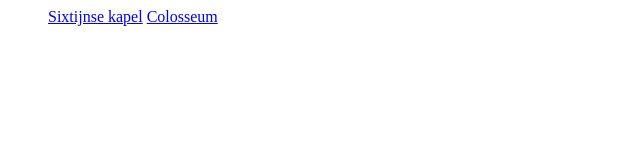
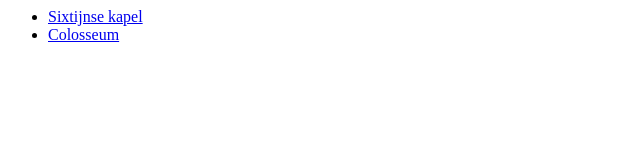
Before and after one commit to julyan98/julyan98.github.io, a plain HTML site: page index.html in a window 1280 px wide. Shown: the whole page, without its empty margins (0-640 px from the left). Drawn offline with Linux system fonts and the light colour scheme.

Commit message:
Update index.html

```diff
--- a/index.html
+++ b/index.html
@@ -3,11 +3,8 @@
 <title>romeapp</title>
 
 <ul>
-
-  <a href="julyan98.github.io/sixtijnsekapel.html">Sixtijnse kapel</a>
-
-  <a href="julyan98.github.io/coloseum.html">Colosseum</a>
-
+  <li><a href="julyan98.github.io/sixtijnsekapel.html">Sixtijnse kapel</a></li>
+  <li><a href="julyan98.github.io/coloseum.html">Colosseum</a></li>
 </ul>
 
 
```
